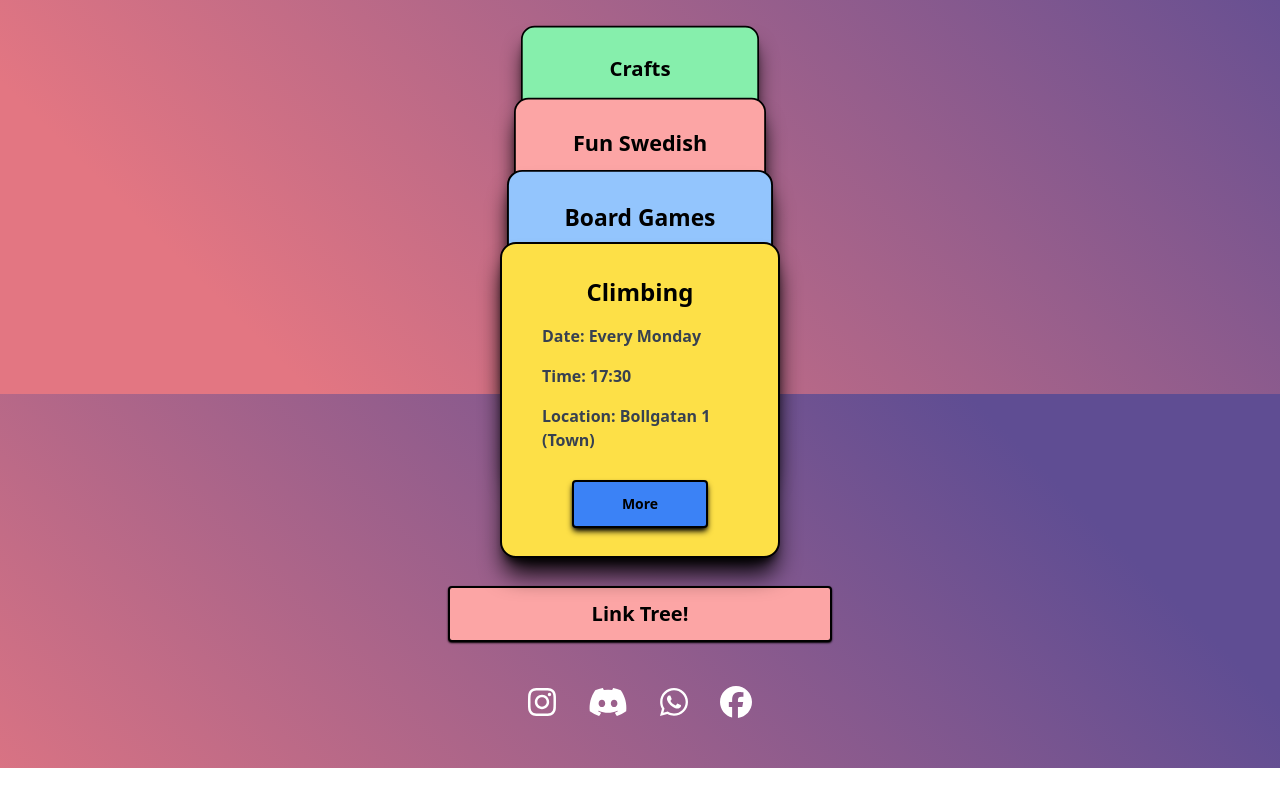
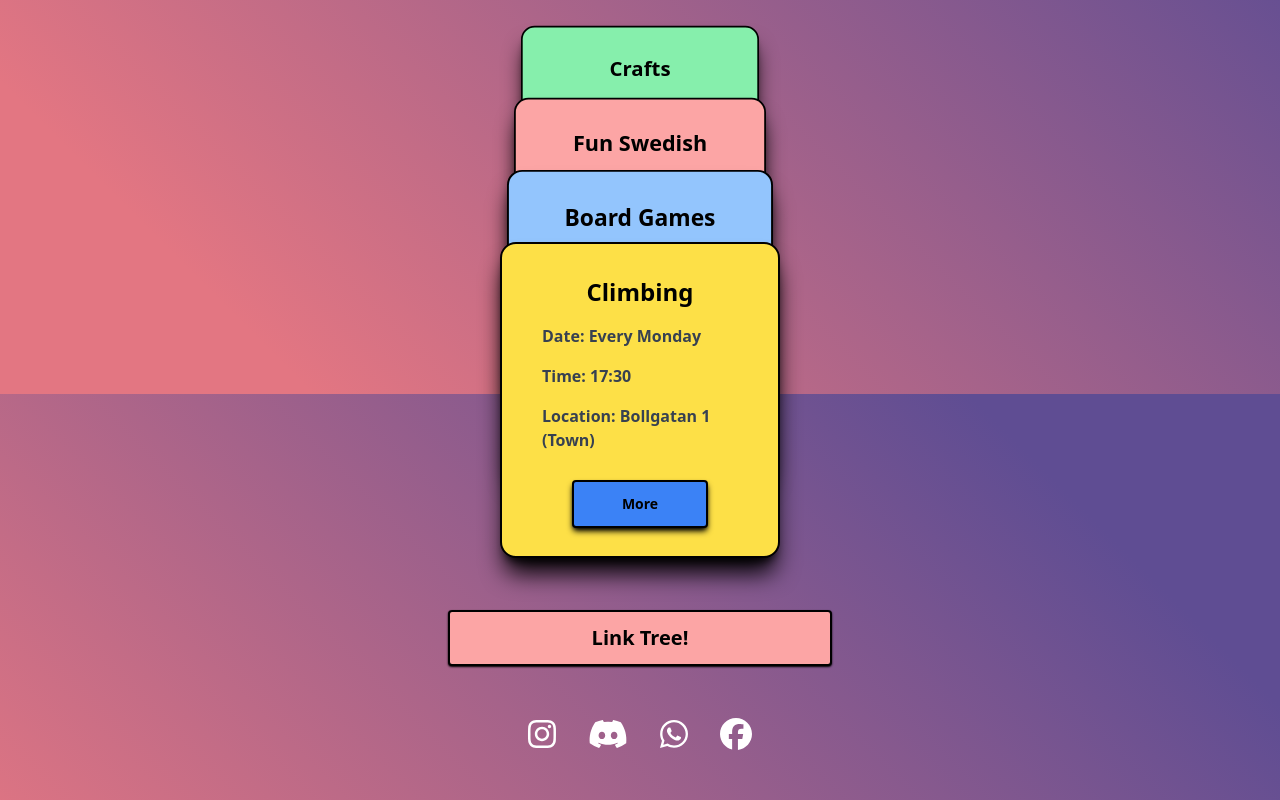
Before and after one commit to CultureConnectionLnu/CCActivities, a React (Vite) app: page / in a window 1280 px wide. Shown: the part 406-1206 px from the top of the page. Before the commit the page ends 1174 px from the top, so only its background shows below. Built offline with nearby package versions, Linux system fonts and the light colour scheme.

Commit message:
small twitches

```diff
--- a/src/App.jsx
+++ b/src/App.jsx
@@ -175,7 +175,7 @@ function App() {
           </motion.div>
         ))}
       </div>
-      <div className="flex mb-4 justify-center">
+      <div className="flex p-6 justify-center">
         <button
           onClick={() => {
             window.location.href = 'https://cultureconnection.se';
```
